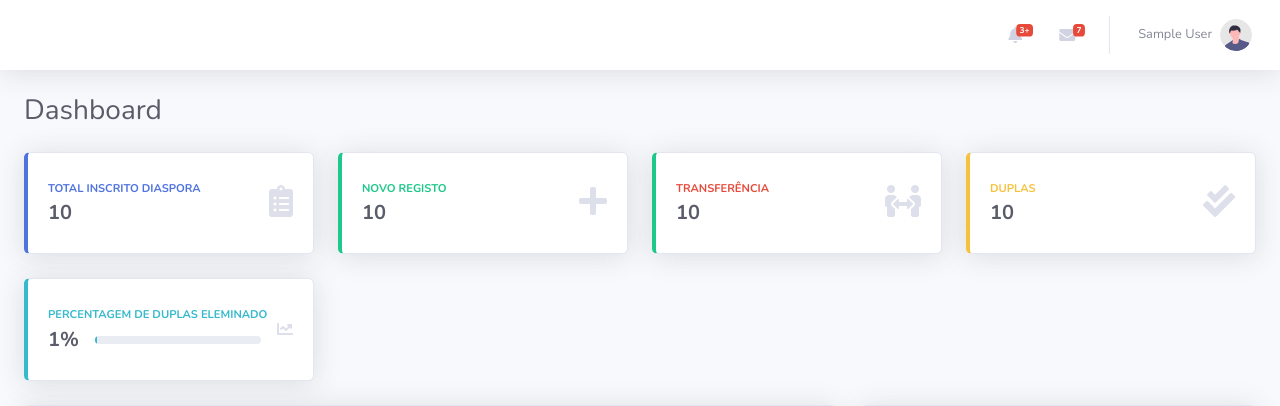
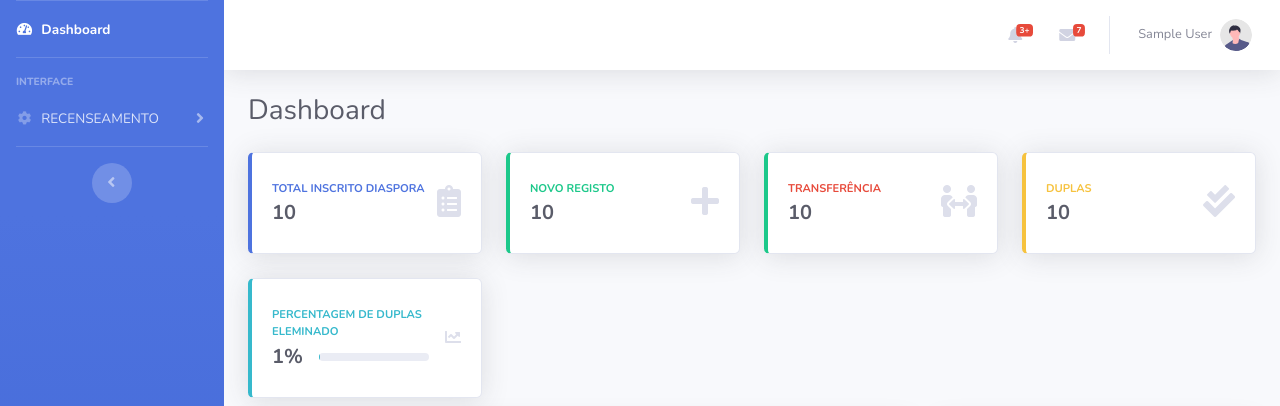
Before and after one commit to AderitoMonteiro/dashboard_RE, a Django app: template templates/dashboard/index.html in a window 1280 px wide. Shown: the top 406 px of the page. Run offline with Django 4.2, Linux system fonts and the light colour scheme; a user stored in the database is signed in; tables that the repository leaves empty hold one stand-in row (values such as "Sample post"); the template is opened without the code that fills it: most values are stand-ins (such as "Sample title", 1, 10 or a date in 2020); some libraries are stand-ins or nearby versions.

Commit message:
update code

```diff
--- a/templates/dashboard/index.html
+++ b/templates/dashboard/index.html
@@ -28,6 +28,60 @@
     <div id="wrapper">
 
         <!-- Sidebar -->
+         <ul class="navbar-nav bg-gradient-primary sidebar sidebar-dark accordion" id="accordionSidebar">
+
+            <!-- Sidebar - Brand -->
+
+
+            <!-- Divider -->
+            <hr class="sidebar-divider my-0">
+
+            <!-- Nav Item - Dashboard -->
+            <li class="nav-item active">
+                <a class="nav-link" href="index.html">
+                    <i class="fas fa-fw fa-tachometer-alt"></i>
+                    <span>Dashboard</span></a>
+            </li>
+
+            <!-- Divider -->
+            <hr class="sidebar-divider">
+
+            <!-- Heading -->
+            <div class="sidebar-heading">
+                Interface
+            </div>
+
+            <!-- Nav Item - Pages Collapse Menu -->
+            <li class="nav-item">
+                <a class="nav-link collapsed" href="#" data-toggle="collapse" data-target="#collapseTwo"
+                    aria-expanded="true" aria-controls="collapseTwo">
+                    <i class="fas fa-fw fa-cog"></i>
+                    <span>RECENSEAMENTO</span>
+                </a>
+                <div id="collapseTwo" class="collapse" aria-labelledby="headingTwo" data-parent="#accordionSidebar">
+                    <div class="bg-white py-2 collapse-inner rounded">
+                        <h6 class="collapse-header">ELEITORAL</h6>
+                        <a class="collapse-item" href="buttons.html">Nacional</a>
+                        <a class="collapse-item" href="cards.html">Diaspora</a>
+                    </div>
+                </div>
+            </li>
+
+
+
+
+
+            <!-- Divider -->
+            <hr class="sidebar-divider d-none d-md-block">
+
+            <!-- Sidebar Toggler (Sidebar) -->
+            <div class="text-center d-none d-md-inline">
+                <button class="rounded-circle border-0" id="sidebarToggle"></button>
+            </div>
+
+
+
+        </ul>
 
         <!-- End of Sidebar -->
 
```
